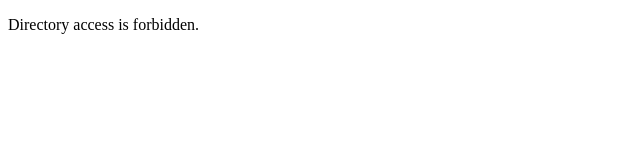
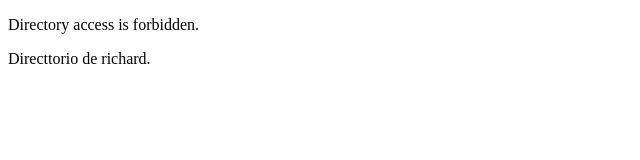
Before and after one commit to richardUG5/examen2gtnsw2BIM, a plain HTML site: page index.html in a window 1280 px wide. Shown: the whole page, without its empty margins (0-640 px from the left). Drawn offline with Linux system fonts and the light colour scheme.

Commit message:
creado un parrafo

```diff
--- a/index.html
+++ b/index.html
@@ -6,6 +6,6 @@
 <body>
 
 <p>Directory access is forbidden.</p>
-
+<p>Directtorio de richard.</p>
 </body>
 </html>
```
